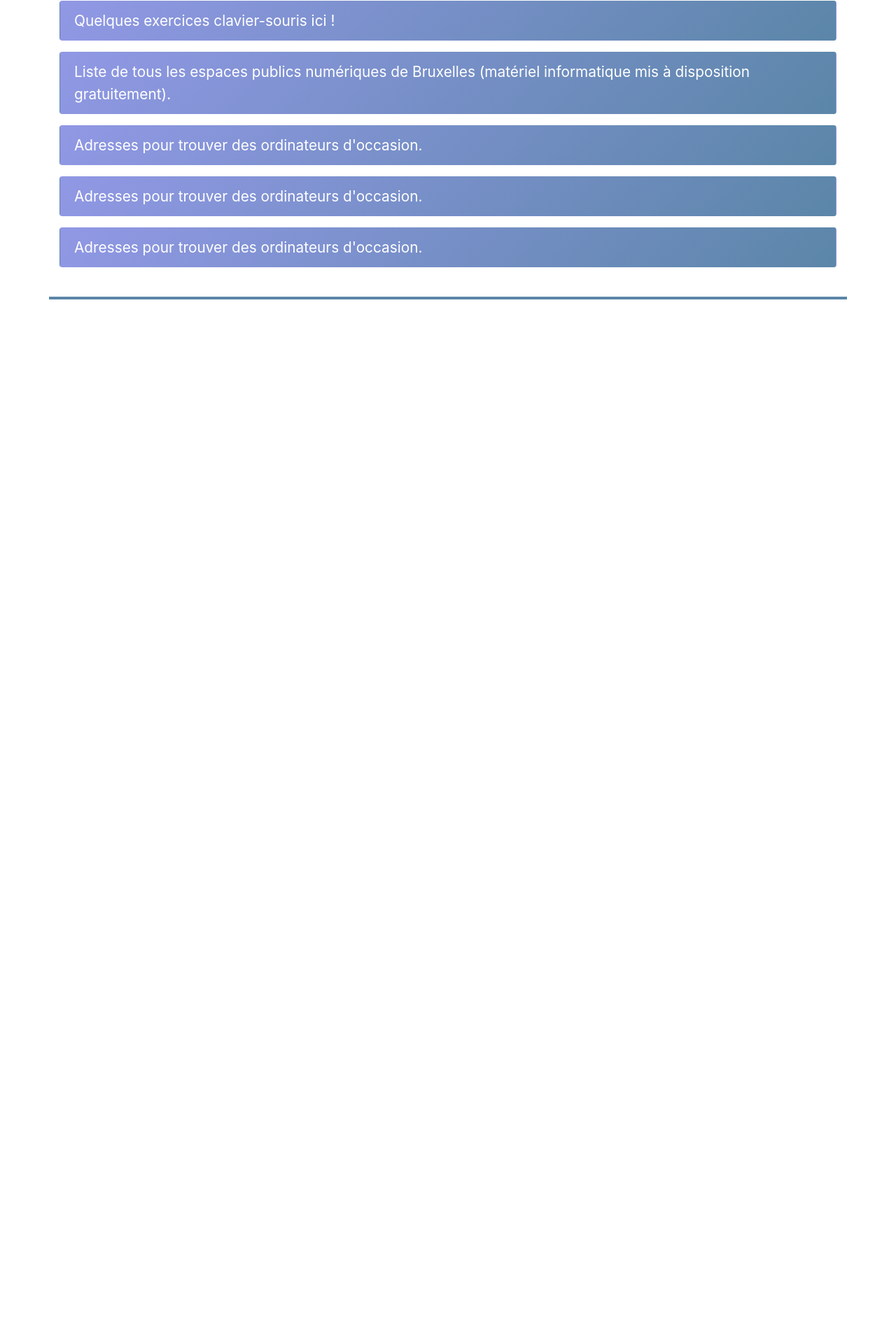
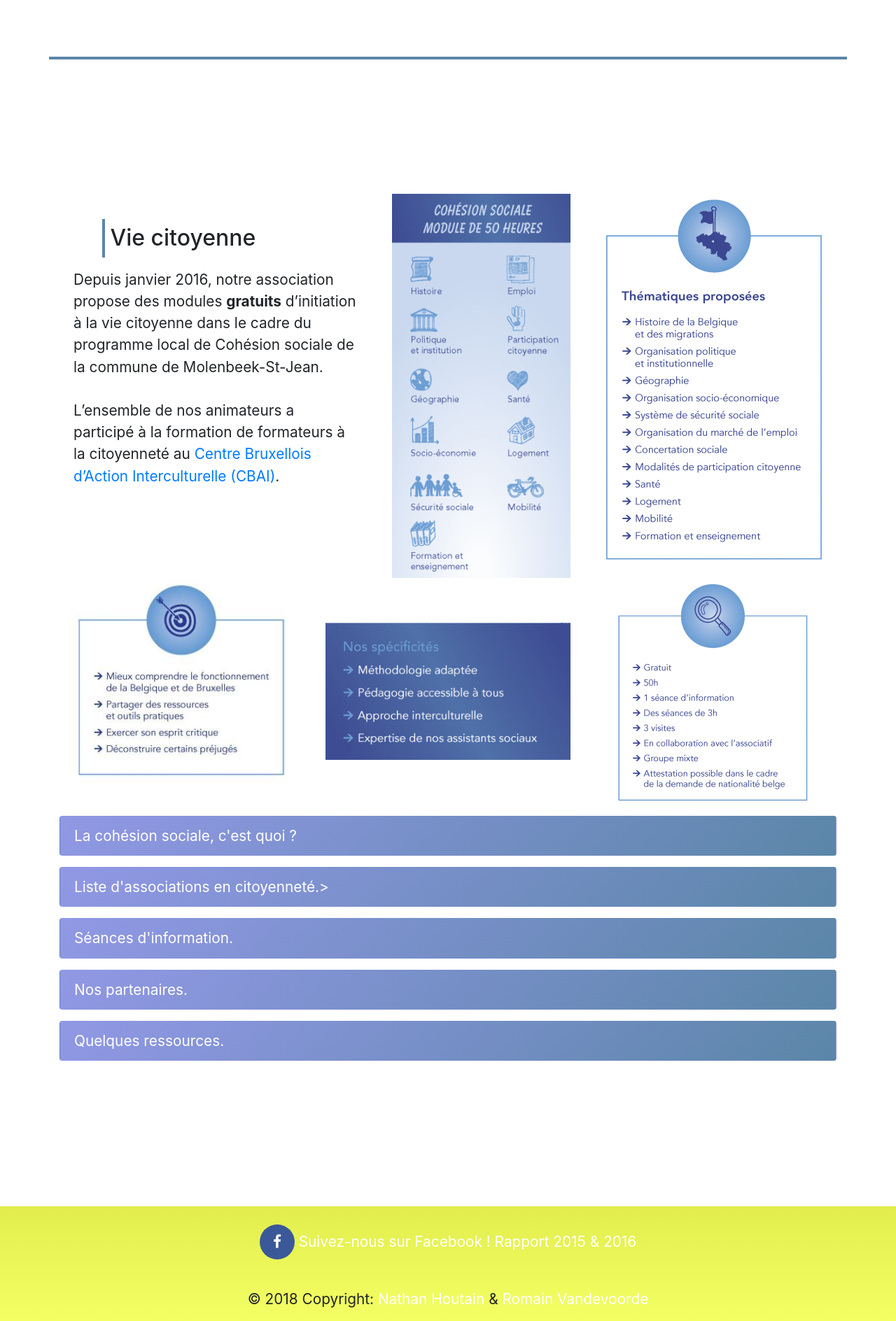
Before and after one commit to RomainVandevoorde/multipage-website-in-php, a PHP site: page /projets.php in a window 1280 px wide. Shown: the part 3765-5653 px from the top of the page at 70% size. Before the commit the page ends 4193 px from the top, so only its background shows below. Run offline with PHP 8.4, Linux system fonts and the light colour scheme.

Commit message:
beginSupCom

```diff
--- a/assets/style/style.css
+++ b/assets/style/style.css
@@ -20,7 +20,7 @@ body {
   color: white;
 }
 
-/* index-PAGE -------------------------------------*/
+/* page-header -------------------------------------*/
 
 #header-logo {
   display: inline;
@@ -32,6 +32,27 @@ body {
 #header-title {
   display: inline;
   margin-left: 5px;
+}
+
+/* page-footer -------------------------------------*/
+
+#page-footer a {
+    color: white;
+}
+
+#copyrightAnd {
+  display: inline;
+}
+
+.fa {
+    padding: 15px;
+    font-size: 40px;
+    width: 50px;
+    height: 50px;
+    text-align: center;
+    text-decoration: none;
+    border-radius: 50%;
+    background: #3B5998;
 }
 
 /* index-PAGE -------------------------------------*/
@@ -79,6 +100,10 @@ body {
 
 @media screen and (min-width: 768px){
   .proImgTop {padding-top: 8rem}
+  .proDivSpace {
+    padding-bottom: 15%;
+    padding-top: 15%;
+  }
 }
 
 @media screen and (min-width: 768px){
--- a/projets.php
+++ b/projets.php
@@ -18,7 +18,7 @@ require __DIR__.'/templates/header.php';
               <p class="card-text">Notre approche vise à permettre à nos publics d’avoir plus de pouvoir d’action et d’influence sur leur environnement grâce à différents projets.</p>
               <a href="#permSoc" class="btn btn-secondary">Permanence sociale</a>
               <a href="#modInfo" class="btn btn-secondary">Modules informatiques</a>
-              <a href="#" class="btn btn-secondary">Entreprendre au féminin</a>
+              <a href="#enFe" class="btn btn-secondary">Entreprendre au féminin</a>
               <a href="#viCi" class="btn btn-secondary">Vie citoyenne</a>
               <p class="card-text"></br>Nos projets sont subsidiés par le Service public francophone bruxellois (COCOF).</p>
             </div>
@@ -30,7 +30,7 @@ require __DIR__.'/templates/header.php';
 
  <!-- Div-Permanence-Sociale +- responsive except col-sm with GoogleChrome -->
 
-<div class="container proDiv" id="permSoc">
+<div class="container proDiv proDivSpace" id="permSoc">
   <div class="row">
     <div class="col-sm-12 col-md-12 col-lg-5 col-xl-5">
       <div class="card proCard">
@@ -62,7 +62,7 @@ require __DIR__.'/templates/header.php';
 
 <!-- Div-Module-Informatique -->
 
-<div class="container proDiv" id="modInfo">
+<div class="container proDiv proDivSpace" id="modInfo">
   <div class="row">
     <div class="col-sm-12 col-md-12 col-lg-5 col-xl-5">
       <div class="card proCard">
@@ -104,13 +104,15 @@ require __DIR__.'/templates/header.php';
 
 <!-- Div-Entreprendre-au-féminin -->
 
-<div class="container proDiv" id="enFe">
+<div class="container proDiv proDivSpace" id="enFe">
   <div class="row">
     <div class="col-sm-12 col-md-12 col-lg-6 col-xl-6">
       <div class="card proCard">
         <div class="card-body">
           <h2 class="card-title proTitle">Entreprende au féminin</h2>
-          <p class="card-text">Solidarité Savoir soutient depuis 2014 les femmes qui souhaitent développer un projet social et/ou commercial sur la région bruxelloise. </br></br>Des rencontres et des formations courtes sont proposées chaque année sur diverses thématiques (création d’asbl, recherche de subsides, créativité, gestion financière, …).<br><br>Pour être tenu informé des prochaines dates : <a href="contact.php">Contactez nous</a></p>
+          <p class="card-text">Solidarité Savoir soutient depuis 2014 les femmes qui souhaitent développer un projet social et/ou commercial sur la région bruxelloise.
+          </br></br>Des rencontres et des formations courtes sont proposées chaque année sur diverses thématiques (création d’asbl, recherche de subsides, créativité, gestion financière, …).
+          <br><br>Pour être tenu informé des prochaines dates : <a href="contact.php">Contactez nous</a></p>
         </div>
       </div>
      </div>
@@ -122,7 +124,7 @@ require __DIR__.'/templates/header.php';
 
 <!-- Div-Vie-Citoyenne -->
 
-<div class="container proDiv" id="viCi">
+<div class="container proDivSpace" id="viCi">
   <div class="row">
     <div class="col-sm-12 col-md-12 col-lg-5 col-xl-5">
       <div class="card proCard">
@@ -155,20 +157,26 @@ require __DIR__.'/templates/header.php';
   <div class="row">
     <div class="col-sm-12 col-md-12 col-lg-12 col-xl-12">
       <div class="alert blueBackGrad" role="alert">
-        <a href="https://solidarite-savoir.be/cohesion-sociale/" class="whiteFont" target="_blank">Quelques exercices clavier-souris ici !</a>
+        <a href="https://solidarite-savoir.be/cohesion-sociale/" class="whiteFont" target="_blank">La cohésion sociale, c'est quoi ?</a>
       </div>
       <div class="alert blueBackGrad" role="alert">
-        <a href="https://solidarite-savoir.be/listes-des-associations/" class="whiteFont" target="_blank">Liste de tous les espaces publics numériques de Bruxelles (matériel informatique mis à disposition gratuitement).</a>
+        <a href="https://solidarite-savoir.be/listes-des-associations/" class="whiteFont" target="_blank">Liste d'associations en citoyenneté.>
       </div>
       <div class="alert blueBackGrad" role="alert">
-        <a href="https://solidarite-savoir.be/seances-dinformation/" class="whiteFont" target="_blank">Adresses pour trouver des ordinateurs d'occasion.</a>
+        <a href="https://solidarite-savoir.be/seances-dinformation/" class="whiteFont" target="_blank">Séances d'information.</a>
       </div>
       <div class="alert blueBackGrad" role="alert">
-        <a href="https://solidarite-savoir.be/partenaires/" class="whiteFont" target="_blank">Adresses pour trouver des ordinateurs d'occasion.</a>
+        <a href="https://solidarite-savoir.be/partenaires/" class="whiteFont" target="_blank">Nos partenaires.</a>
       </div>
       <div class="alert blueBackGrad" role="alert">
-        <a href="https://solidarite-savoir.be/ressources/" class="whiteFont" target="_blank">Adresses pour trouver des ordinateurs d'occasion.</a>
+        <a href="https://solidarite-savoir.be/ressources/" class="whiteFont" target="_blank">Quelques ressources.</a>
       </div>
     </div>
   </div>
 </div>
+
+<?php
+
+require __DIR__.'/templates/footer.php';
+
+?>
--- a/templates/footer.php
+++ b/templates/footer.php
@@ -1,2 +1,20 @@
-  </body>
-</html>
+<!DOCTYPE html>
+<footer id="page-footer" class="yellowBack">
+ <div class="container">
+   <div class="row">
+     <div class="col-sm-12 col-md-12 col-lg-12 col-xl-12 text-center">
+       <a href="#" class="fa fa-facebook"></a>
+       <a href="https://www.facebook.com/solidaritesavoir.asbl/" target="_blank"> Suivez-nous sur Facebook !</a>
+       <a href="https://solidaritesavoir.files.wordpress.com/2017/12/solidaritc3a9-savoir-centre-daction-sociale-globale-prc3a9sentation-et-perspectives-20171.pdf" target="_blank"> Rapport 2015 & 2016</a>
+     </div>
+   </div>
+
+ </div>
+  <!-- Copyright -->
+  <div class="footer-copyright text-center py-3">© 2018 Copyright:
+    <a href="https://github.com/NathanHoutain" target="_blank"> Nathan Houtain</a>
+    <p id="copyrightAnd">&</p>
+    <a href="https://github.com/RomainVandevoorde" target="_blank"> Romain Vandevoorde</a>
+  </div>
+
+</footer>
--- a/templates/header.php
+++ b/templates/header.php
@@ -4,6 +4,7 @@
     <meta charset="utf-8">
     <link rel="stylesheet" type="text/css" href="assets/bootstrap-4.1.3-dist/css/bootstrap.min.css">
     <link rel="stylesheet" type="text/css" href="assets/style/style.css">
+    <link rel="stylesheet" href="https://cdnjs.cloudflare.com/ajax/libs/font-awesome/4.7.0/css/font-awesome.min.css">
     <script src="assets/bootstrap-4.1.3-dist/js/bootstrap.min.js"></script>
     <title>Solidarité Savoir ASBL</title>
   </head>
```
Also changed, not shown: index.php (+4 -4 lines), supcom.php (+29 -0 lines).
